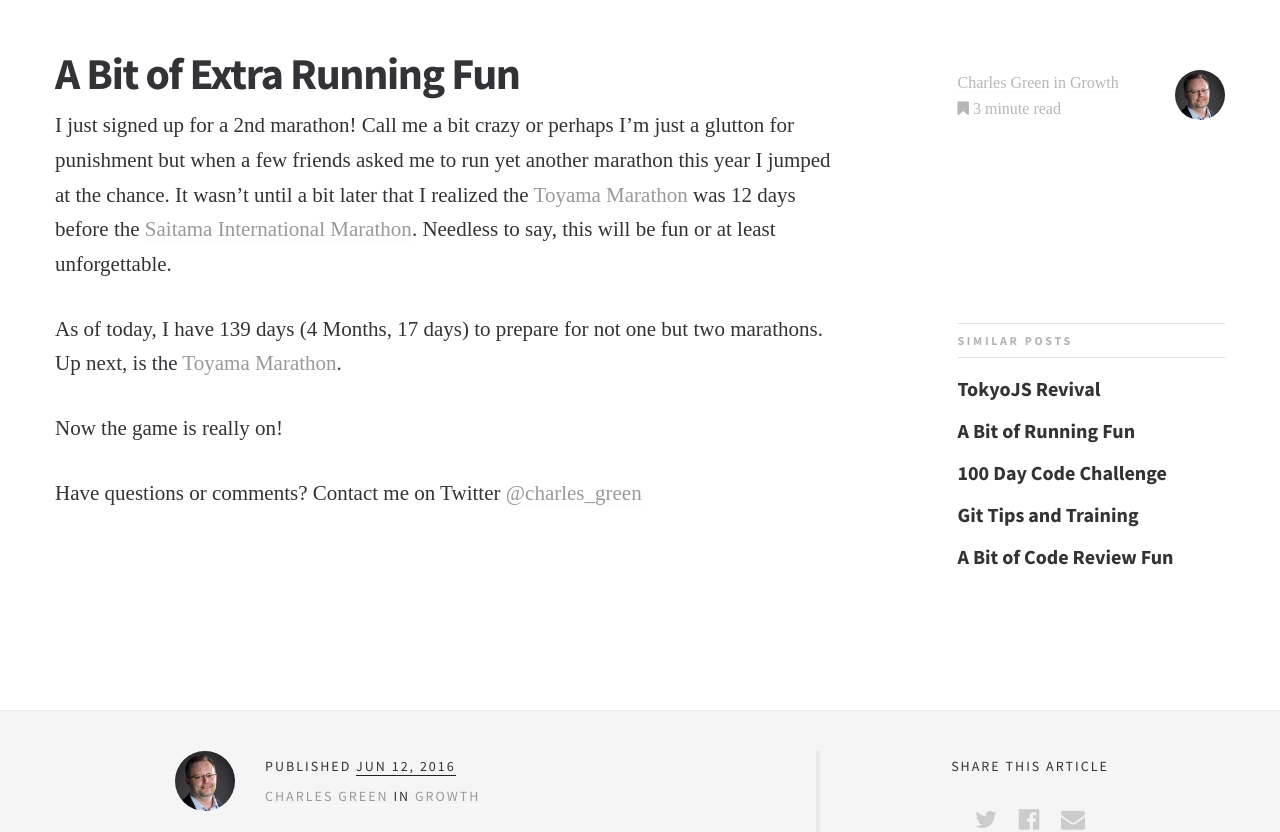
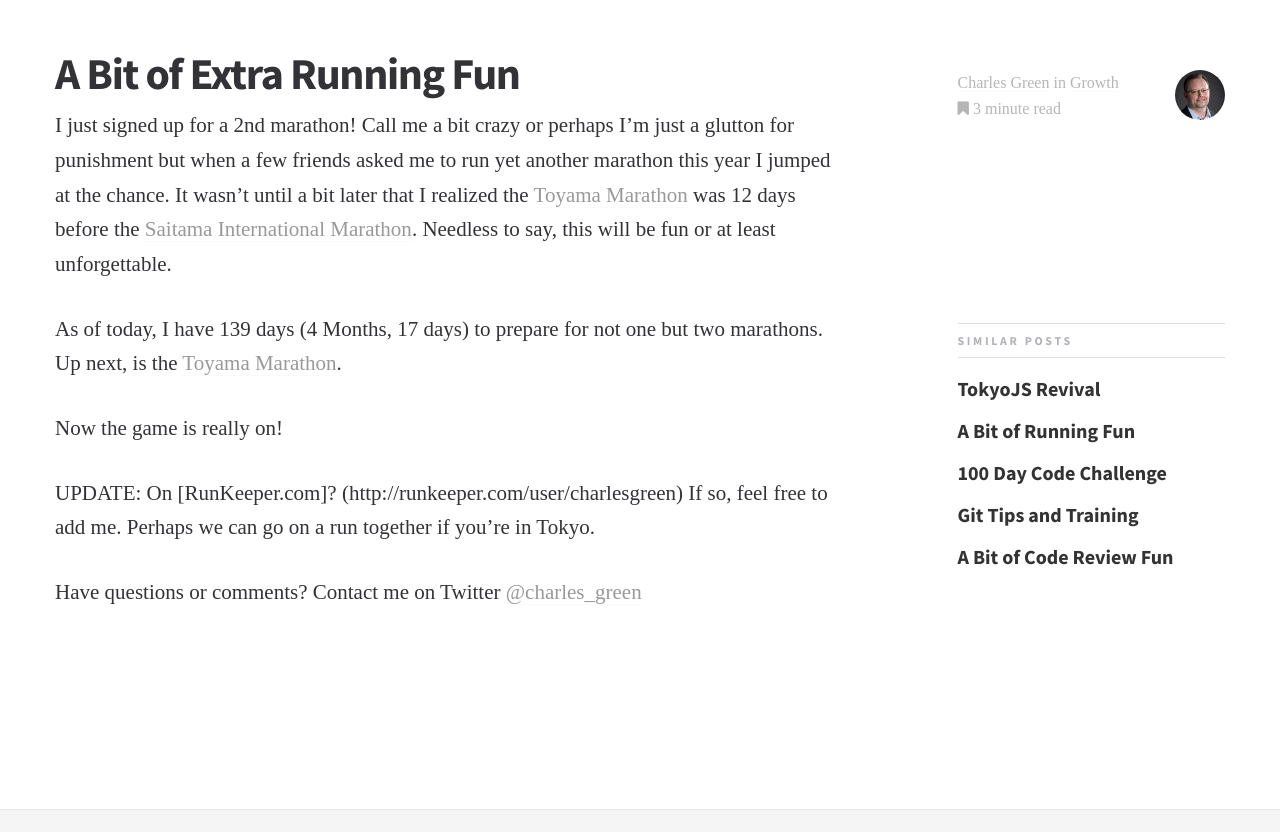
Before and after one commit to metizror/charlesgreen.github.io, a Jekyll site: the page built from _posts/2016-06-12-if-one-marathon-sounds-good-two-must-be-great.md, in a window 1280 px wide. Shown: the part 460-1292 px from the top of the page. Built offline with Jekyll 4.4.1, drawn with Linux system fonts in a browser that asks for light colours; some web fonts are replaced.

Commit message:
Adding RunKeeper link

```diff
--- a/_posts/2016-06-12-if-one-marathon-sounds-good-two-must-be-great.md
+++ b/_posts/2016-06-12-if-one-marathon-sounds-good-two-must-be-great.md
@@ -21,4 +21,7 @@
 
 Now the game is really on!
 
+UPDATE:
+On [RunKeeper.com]? (http://runkeeper.com/user/charlesgreen) If so, feel free to add me. Perhaps we can go on a run together if you're in Tokyo.
+
 Have questions or comments? Contact me on Twitter [@charles_green](https://twitter.com/charles_green)
```
